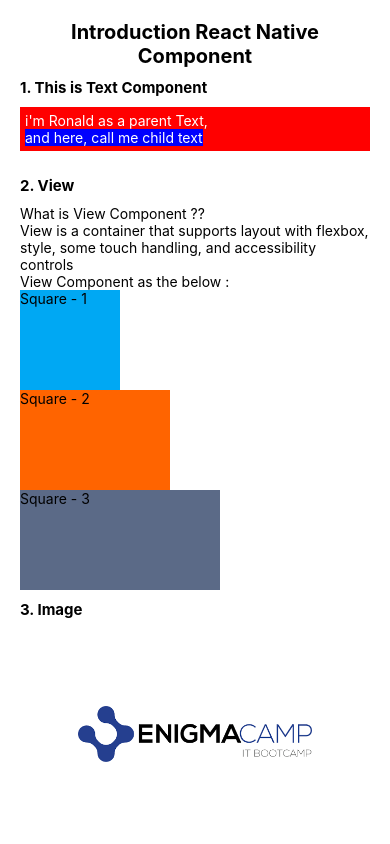
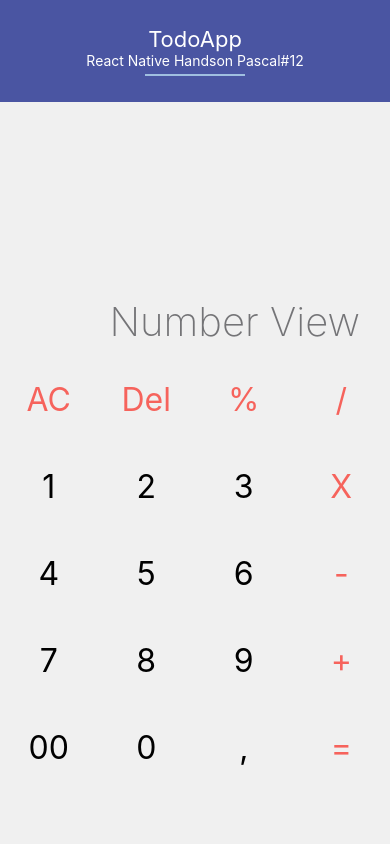
Before and after one commit to Fadli2001/my-app, a React Native app: screen / in a window 390 px wide. Shown: the top 844 px of the page. Built offline with nearby package versions, Linux system fonts and the light colour scheme.

Commit message:
ui claculator is done

```diff
--- a/App.js
+++ b/App.js
@@ -1,10 +1,14 @@
-import { StatusBar, Text, View } from "react-native";
-import TryBasic from "./src/components/TryBasic";
+import { StatusBar, View } from "react-native";
+import Home from "./src/screens/Home";
 
 export default function App() {
   return (
-    <View style={{ padding: 20 }}>
-      <TryBasic />
+    <View
+      style={{
+        flex: 1,
+      }}
+    >
+      <Home/>
       <StatusBar style="auto" />
     </View>
   );
--- /dev/null
+++ b/src/components/Button.js
@@ -0,0 +1,12 @@
+import { TouchableOpacity, Text } from "react-native";
+import Styles from "../screens/Calculator.style";
+
+export default function Button({ title, isOperator }) {
+  return (
+    <TouchableOpacity style={Styles.calculatorBtn}>
+      <Text style={isOperator ? Styles.operatorColor : Styles.numberColor}>
+        {title}
+      </Text>
+    </TouchableOpacity>
+  );
+}
--- /dev/null
+++ b/src/screens/Calculator.js
@@ -0,0 +1,50 @@
+import React from "react";
+import { Text, TouchableOpacity, View } from "react-native";
+import Styles from "./Calculator.style";
+import Button from "../components/Button";
+
+export default function Calculator() {
+  return (
+    <View
+      style={{
+        flex: 1,
+      }}
+    >
+      <View style={Styles.calcView}>
+        <Text style={Styles.screenSecondNumber}>Number View</Text>
+      </View>
+      <View style={Styles.btnView}>
+        <View style={Styles.row}>
+          <Button title={"AC"} isOperator />
+          <Button title={"Del"} isOperator />
+          <Button title={"%"} isOperator />
+          <Button title={"/"} isOperator />
+        </View>
+        <View style={Styles.row}>
+          <Button title={"1"} isGray />
+          <Button title={"2"} isGray />
+          <Button title={"3"} isGray />
+          <Button title={"X"} isOperator />
+        </View>
+        <View style={Styles.row}>
+          <Button title={"4"} isGray />
+          <Button title={"5"} isGray />
+          <Button title={"6"} isGray />
+          <Button title={"-"} isOperator />
+        </View>
+        <View style={Styles.row}>
+          <Button title={"7"} isGray />
+          <Button title={"8"} isGray />
+          <Button title={"9"} isGray />
+          <Button title={"+"} isOperator />
+        </View>
+        <View style={Styles.row}>
+          <Button title={"00"} isGray />
+          <Button title={"0"} isGray />
+          <Button title={","} isGray />
+          <Button title={"="} isOperator />
+        </View>
+      </View>
+    </View>
+  );
+}
--- /dev/null
+++ b/src/screens/Calculator.style.js
@@ -0,0 +1,46 @@
+import { StyleSheet } from "react-native";
+
+const Styles = StyleSheet.create({
+  subTitle: {
+    fontWeight: "500",
+    fontSize: 15,
+  },
+  calcView: {
+    flex: 1,
+    justifyContent: "flex-end",
+    alignItems: "flex-end",
+    paddingRight: 30,
+    paddingBottom: 10,
+    borderBottomColor: "#000",
+  },
+  btnView: {
+    flex: 2,
+  },
+  screenSecondNumber: {
+    fontSize: 40,
+    color: "#747477",
+    fontWeight: "200",
+    alignSelf: "flex-end",
+  },
+  row: {
+    flexDirection: "row",
+  },
+
+  // Button
+  calculatorBtn: {
+    flex: 1,
+    height: 87,
+    justifyContent: "center",
+    alignItems: "center",
+  },
+  operatorColor: {
+    fontSize: 32,
+    color: "#F6635C",
+  },
+  numberColor: {
+    fontSize: 32,
+    color: "black",
+  },
+});
+
+export default Styles;
--- /dev/null
+++ b/src/screens/Home.js
@@ -0,0 +1,52 @@
+import React from "react";
+import { StyleSheet, View, Text } from "react-native";
+import Calculator from "./Calculator";
+
+export default function Home() {
+  return (
+    <>
+      <View style={[styles.heading]}>
+        <Text style={styles.headingTitle}>TodoApp</Text>
+        <Text style={styles.headingDesc}>React Native Handson Pascal#12</Text>
+        <View style={styles.underLineContent}></View>
+      </View>
+      <View style={styles.content}>
+        <Calculator />
+      </View>
+    </>
+  );
+}
+
+const styles = StyleSheet.create({
+  heading: {
+    flex: 1,
+    backgroundColor: "#4A55A2",
+    justifyContent: "center",
+    alignItems: "center",
+    padding: 10,
+  },
+  shadowProp: {
+    shadowColor: "#171717",
+    shadowOffset: { width: -2, height: 4 },
+    shadowOpacity: 0.2,
+    shadowRadius: 3,
+    elevation: 5, // For Android
+  },
+  headingTitle: {
+    color: "white",
+    fontSize: 22,
+  },
+  headingDesc: {
+    color: "white",
+    marginBottom: 5,
+  },
+  underLineContent: {
+    height: 2,
+    width: 100,
+    backgroundColor: "#A0BFE0",
+  },
+  content: {
+    flex: 9,
+    backgroundColor: "#f0f0f0",
+  },
+});
```
